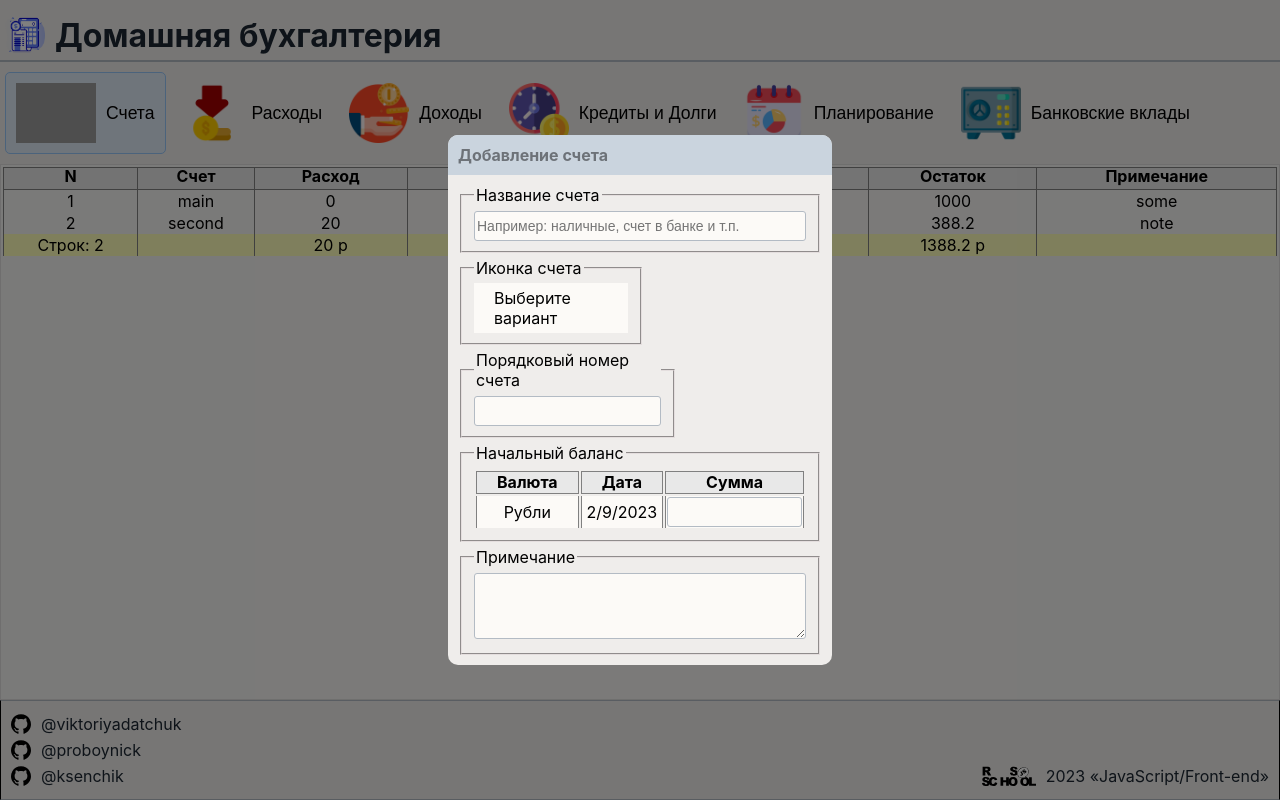
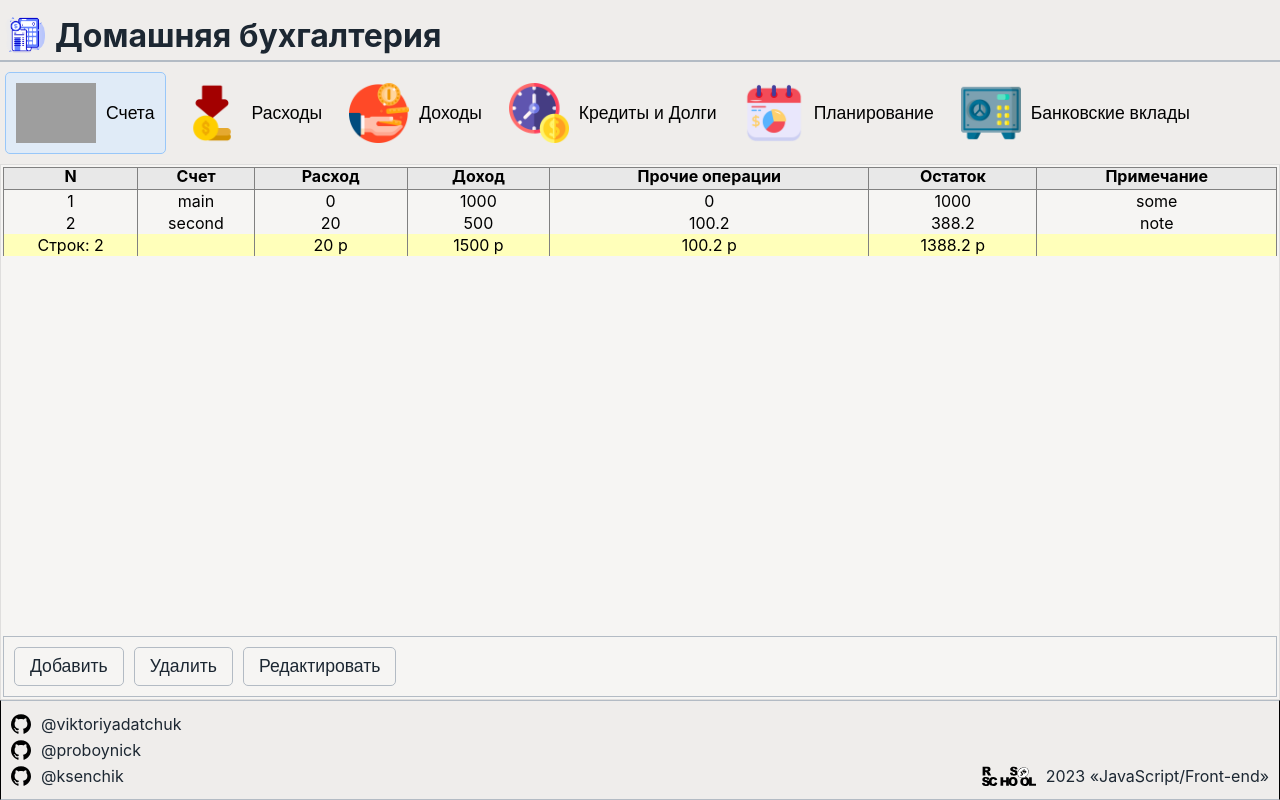
Before and after one commit to ViktoriyaDatchuk/rsclone, a React (Create React App) app: page / in a window 1280 px wide. Built offline with nearby package versions, Linux system fonts and the light colour scheme; grey boxes are pictures that could not be loaded.

Commit message:
feat: add buttons, add open modal and close modal function

```diff
--- a/src/App.tsx
+++ b/src/App.tsx
@@ -5,7 +5,6 @@ import { Routes, Route } from 'react-router-dom';
 import { AccountsPage } from './pages/AccountsPage';
 import { CostsPage } from './pages/CostsPage';
 import { IncomesPage } from './pages/IncomesPage';
-import { ActionsBlock } from './components/ActionBlock/ActionsBlock';
 
 function App(): ReactElement {
   return (
@@ -16,8 +15,6 @@ function App(): ReactElement {
         <Route path="/costs" element={<CostsPage />} />
         <Route path="/incomes" element={<IncomesPage />} />
       </Routes>
-
-      {/* <ActionsBlock /> */}
       <Footer />
     </div>
   );
--- a/src/components/AccountsForm/AccountsForm.css
+++ b/src/components/AccountsForm/AccountsForm.css
@@ -33,7 +33,7 @@
 
 .modal__title {
   padding: 10px;
-  background-color: #cad4de;
+  background-color: var(--main-modalHeaderBackground-color);
   border-top-right-radius: 10px;
   border-top-left-radius: 10px;
   color: var(--main-modalTitle-color);
@@ -41,6 +41,8 @@
 
 .modal__form {
   margin: 10px;
+  padding: 2px 5px;
+  border: 1px solid var(--main-buttonContainerBorder-color);
 }
 
 .accounts__modal__content fieldset {
@@ -85,3 +87,16 @@
   border: 1px solid var(--main-line-color);
   border-radius: 3px;
 }
+
+.button__container {
+  display: flex;
+  justify-content: center;
+  align-items: center;
+  gap: 50px;
+  padding: 10px;
+  border: 1px solid var(--main-buttonContainerBorder-color);
+}
+
+.button__container button {
+  width: 100px;
+}
--- a/src/components/AccountsForm/AccountsForm.tsx
+++ b/src/components/AccountsForm/AccountsForm.tsx
@@ -1,29 +1,37 @@
+import { useState } from 'react';
 import type { ReactElement } from 'react';
 import ReactDOM from 'react-dom';
 import { Images } from '../../options/AccountIcons';
 import { getDate } from '../../utils/todayDate';
+import { BlockButtonElement } from '../ActionBlock/BlockButton/BlockButtonElement';
 import { Dropdown } from '../Dropdown/dropdown';
 import './AccountsForm.css';
-
-enum AccountsTransaction {
-  Add = 'Добавление',
-  Change = 'Редактирование',
-}
+import type { AccountsFormProps } from '../../interfaces/propsTypes';
 
 const currency = 'Рубли';
 
 const portal = document.getElementById('portal') as HTMLElement;
 
-export const AccountsForm = (): ReactElement => {
+export const AccountsForm = ({ transaction, onClose }: AccountsFormProps): ReactElement => {
+  const [name, setName] = useState('');
   return ReactDOM.createPortal(
     <div className="accounts__modal">
       <div className="accounts__modal__content">
-        <h4 className="modal__title">{AccountsTransaction.Add} счета</h4>
-        <form className="modal__form">
+        <h4 className="modal__title">{transaction} счета</h4>
+        <form
+          className="modal__form"
+          onSubmit={(event) => {
+            event.preventDefault();
+          }}
+        >
           <fieldset>
             <legend>Название счета</legend>
             <input
               type="text"
+              value={name}
+              onChange={(event) => {
+                setName(event.target.value);
+              }}
               placeholder="Например: наличные, счет в банке и т.п."
               className="input__accountName"
             ></input>
@@ -61,7 +69,15 @@ export const AccountsForm = (): ReactElement => {
             <legend>Примечание</legend>
             <textarea rows={4}></textarea>
           </fieldset>
-          <div className="button__container"></div>
+          <div className="button__container">
+            <BlockButtonElement
+              name="ОК"
+              func={() => {
+                console.log('hello');
+              }}
+            />
+            <BlockButtonElement name="Отмена" func={onClose} />
+          </div>
         </form>
       </div>
     </div>,
--- a/src/components/ActionBlock/ActionsBlock.tsx
+++ b/src/components/ActionBlock/ActionsBlock.tsx
@@ -1,17 +1,14 @@
-import './ActionsBlock.css';
 import type { ReactElement } from 'react';
 import { BlockButton } from './BlockButton/BlockButton';
+import type { ActionBlockProps } from '../../interfaces/propsTypes';
+import './ActionsBlock.css';
 
-export function ActionsBlock(): ReactElement {
-  const onToggleAdd = (): void => {
-    console.log('1');
-  };
-  const onToggleDel = (): void => {
-    console.log('2');
-  };
-  const onToggleEdit = (): void => {
-    console.log('3');
-  };
+export function ActionsBlock({
+  onToggleAdd,
+  onToggleDel,
+  onToggleEdit,
+  children,
+}: ActionBlockProps): ReactElement {
   return (
     <div>
       <BlockButton
@@ -19,6 +16,7 @@ export function ActionsBlock(): ReactElement {
         onToggleDel={onToggleDel}
         onToggleEdit={onToggleEdit}
       />
+      {children}
       {/* <BlockPopup onToggleAdd={onToggleAdd} onToggleDel={onToggleDel} onToggleEdit={onToggleEdit}  /> */}
     </div>
   );
--- a/src/components/ActionBlock/BlockButton/BlockButtonElement.css
+++ b/src/components/ActionBlock/BlockButton/BlockButtonElement.css
@@ -2,7 +2,7 @@
   color: var(--main-text-color);
   background-color: transparent;
   font-size: 1.1rem;
-  border: 1px solid var(--main-background-color);
+  border: 1px solid var(--main-line-color);
   border-radius: 5px;
   padding: 8px 15px;
   cursor: pointer;
--- a/src/index.css
+++ b/src/index.css
@@ -8,6 +8,8 @@
   --main-modalTitle-color: #6d7278;
   --main-fieldsetBorder-color: #e4dede;
   --main-inputBackground-color: #fcfaf7;
+  --main-buttonContainerBorder-color: #748191;
+  --main-modalHeaderBackground-color: #cad4de;
 }
 html {
   height: 100%;
--- a/src/interfaces/interfaces.ts
+++ b/src/interfaces/interfaces.ts
@@ -6,3 +6,8 @@ export interface HeaderListType {
   Планирование: string[];
   'Банковские вклады': string[];
 }
+
+export enum AccountsTransaction {
+  Add = 'Добавление',
+  Change = 'Редактирование',
+}
--- a/src/pages/AccountsPage.tsx
+++ b/src/pages/AccountsPage.tsx
@@ -1,9 +1,15 @@
+import { useState } from 'react';
 import { AccountsForm } from '../components/AccountsForm/AccountsForm';
+import { ActionsBlock } from '../components/ActionBlock/ActionsBlock';
 import { Table } from '../components/Table/Table';
 import { AccountHeader } from '../interfaces/Account';
+import { AccountsTransaction } from '../interfaces/interfaces';
 import { accounts } from '../stubs/Accounts';
+import './Pages.css';
 
 export const AccountsPage = (): JSX.Element => {
+  const [modal, setModal] = useState(false);
+  const [transaction, setTransaction] = useState(AccountsTransaction.Add);
   return (
     <div className="table-container">
       <Table
@@ -11,7 +17,28 @@ export const AccountsPage = (): JSX.Element => {
         fieldNames={AccountHeader.fieldNames}
         fieldProperties={AccountHeader.fieldProperties}
       />
-      <AccountsForm />
+      <ActionsBlock
+        onToggleAdd={() => {
+          setModal(true);
+          setTransaction(AccountsTransaction.Add);
+        }}
+        onToggleDel={() => {
+          console.log(2);
+        }}
+        onToggleEdit={() => {
+          setModal(true);
+          setTransaction(AccountsTransaction.Change);
+        }}
+      >
+        {modal && (
+          <AccountsForm
+            transaction={transaction}
+            onClose={() => {
+              setModal(false);
+            }}
+          />
+        )}
+      </ActionsBlock>
     </div>
   );
 };
--- /dev/null
+++ b/src/pages/Pages.css
@@ -0,0 +1,5 @@
+.table-container {
+  display: flex;
+  flex-direction: column;
+  justify-content: space-between;
+}
```
Also changed, not shown: src/interfaces/propsTypes.ts (+15 -4 lines).
